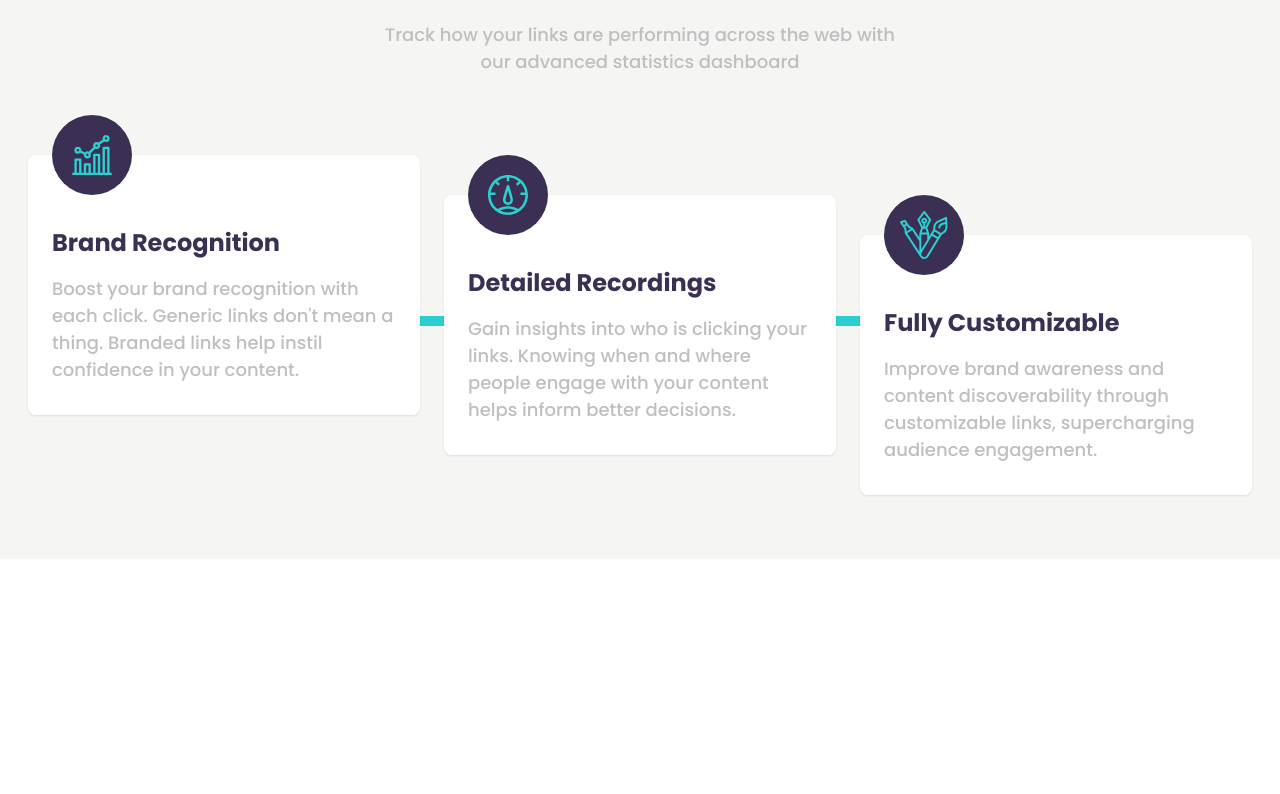
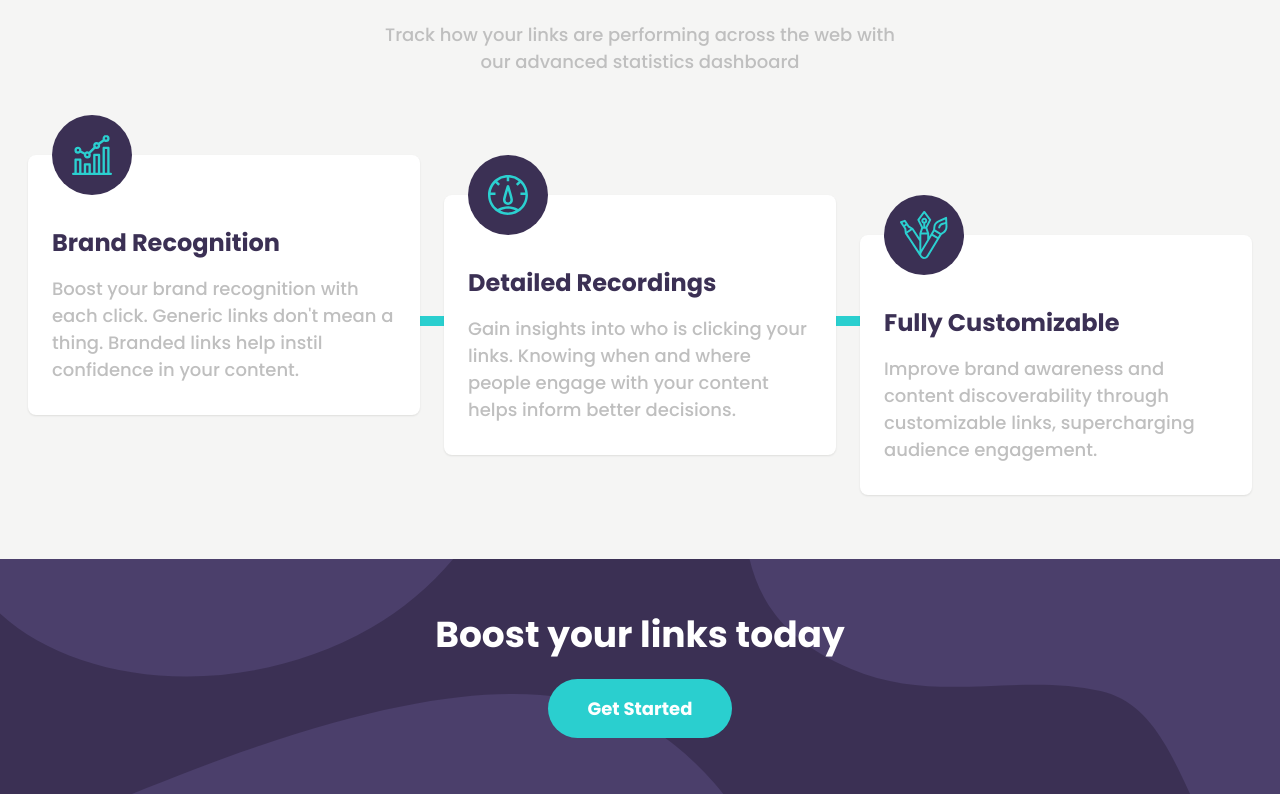
Before and after one commit to Kaspi-Chan/url-shortening-api-master, a React (Vite) app: page / in a window 1280 px wide. Shown: the part 1033-1827 px from the top of the page. Before the commit the page ends 1592 px from the top, so only its background shows below. Built offline with nearby package versions, Linux system fonts and the light colour scheme.

Commit message:
Make CTA section

```diff
--- a/src/App.jsx
+++ b/src/App.jsx
@@ -3,6 +3,7 @@ import Header from "./components/Navbar";
 import HeroSection from "./components/HeroSection";
 import LinkSection from "./components/LinkSection";
 import StatisticsSection from "./components/StatisticsSection";
+import CTA from "./components/CTA";
 
 function App() {
   return (
@@ -13,6 +14,7 @@ function App() {
         <LinkSection />
         <StatisticsSection />
       </div>
+      <CTA />
     </main>
   );
 }
--- /dev/null
+++ b/src/components/CTA.jsx
@@ -0,0 +1,13 @@
+import React from "react";
+import PrimaryButton from "./PrimaryButton";
+
+const CTA = () => {
+  return (
+    <section className={`w-full py-14 px-5 bg-boost-mobile lg:bg-boost-desktop bg-primary-violet bg-no-repeat bg-cover bg-center`}>
+      <h3 className="text-white font-bold text-2xl lg:text-4xl mb-6 text-center">Boost your links today</h3>
+      <PrimaryButton style={{ margin: "0 auto" }} size="roundedBig" text={"Get Started"} />
+    </section>
+  );
+};
+
+export default CTA;
--- a/src/components/PrimaryButton.jsx
+++ b/src/components/PrimaryButton.jsx
@@ -12,7 +12,7 @@ const PrimaryButton = ({ size = "roundedSmall", text, onClick, ...props }) => {
     <button
       {...props}
       onClick={onClick}
-      className={`text-white bg-primary-cyan hover:bg-primary-cyan-light font-bold whitespace-nowrap ${buttonStyles[size]}`}
+      className={`text-white bg-primary-cyan hover:bg-primary-cyan-light font-bold whitespace-nowrap block ${buttonStyles[size]}`}
     >
       {text}
     </button>
--- a/tailwind.config.js
+++ b/tailwind.config.js
@@ -23,9 +23,11 @@ export default {
         normal: "500",
       },
       backgroundImage: {
-        'shorten-mobile': "url('./src/assets/images/bg-shorten-mobile.svg')",
-        'shorten-desktop': "url('./src/assets/images/bg-shorten-desktop.svg')",
-      }
+        "shorten-mobile": "url('./src/assets/images/bg-shorten-mobile.svg')",
+        "shorten-desktop": "url('./src/assets/images/bg-shorten-desktop.svg')",
+        "boost-mobile": "url('./src/assets/images/bg-boost-mobile.svg')",
+        "boost-desktop": "url('./src/assets/images/bg-boost-desktop.svg')",
+      },
     },
   },
   plugins: [],
```
